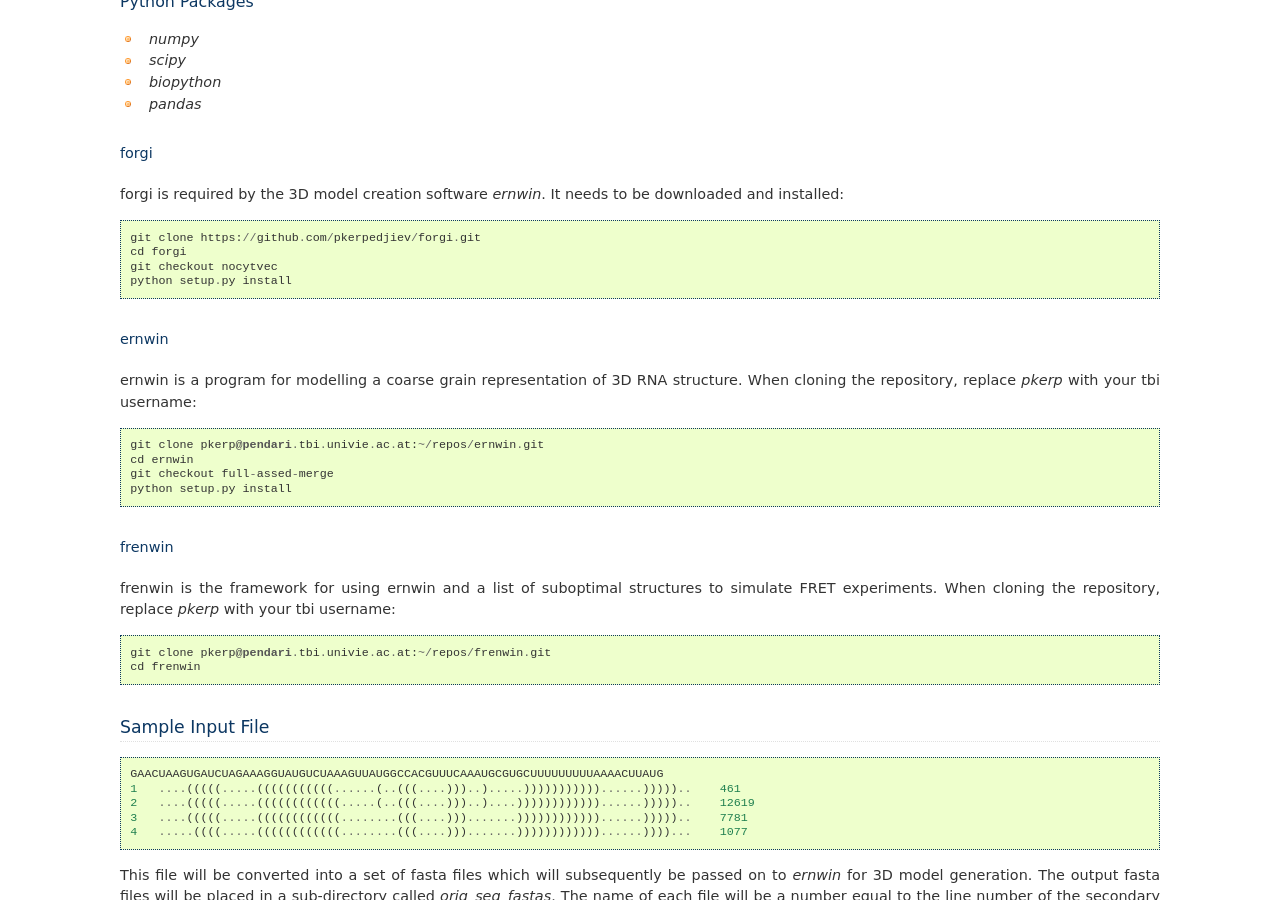
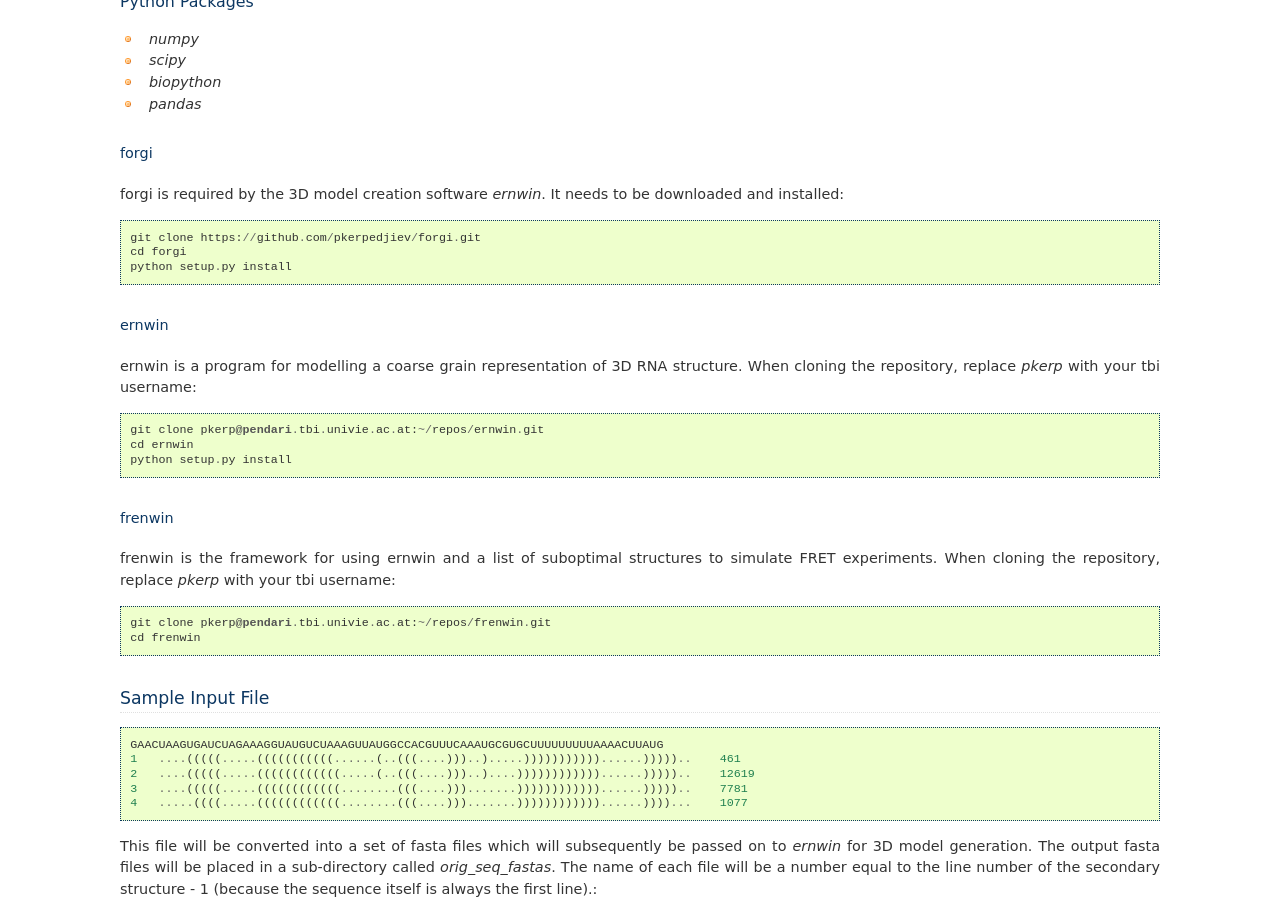
Before and after one commit to pkerpedjiev/frenwin, a Sphinx documentation site: the page built from doc/index.rst, in a window 1280 px wide and 900 px high, scrolled down 319 px. Built offline with Sphinx 7.4.7, drawn with Linux system fonts in a browser that asks for light colours.

Commit message:
Documentation changes

```diff
--- a/doc/index.rst
+++ b/doc/index.rst
@@ -29,7 +29,6 @@ forgi is required by the 3D model creation software `ernwin`. It needs to be dow
 
     git clone https://github.com/pkerpedjiev/forgi.git
     cd forgi
-    git checkout nocytvec
     python setup.py install
 
 
@@ -41,7 +40,6 @@ the repository, replace `pkerp` with your tbi username::
 
     git clone pkerp@pendari.tbi.univie.ac.at:~/repos/ernwin.git
     cd ernwin
-    git checkout full-assed-merge
     python setup.py install
 
 frenwin
```
